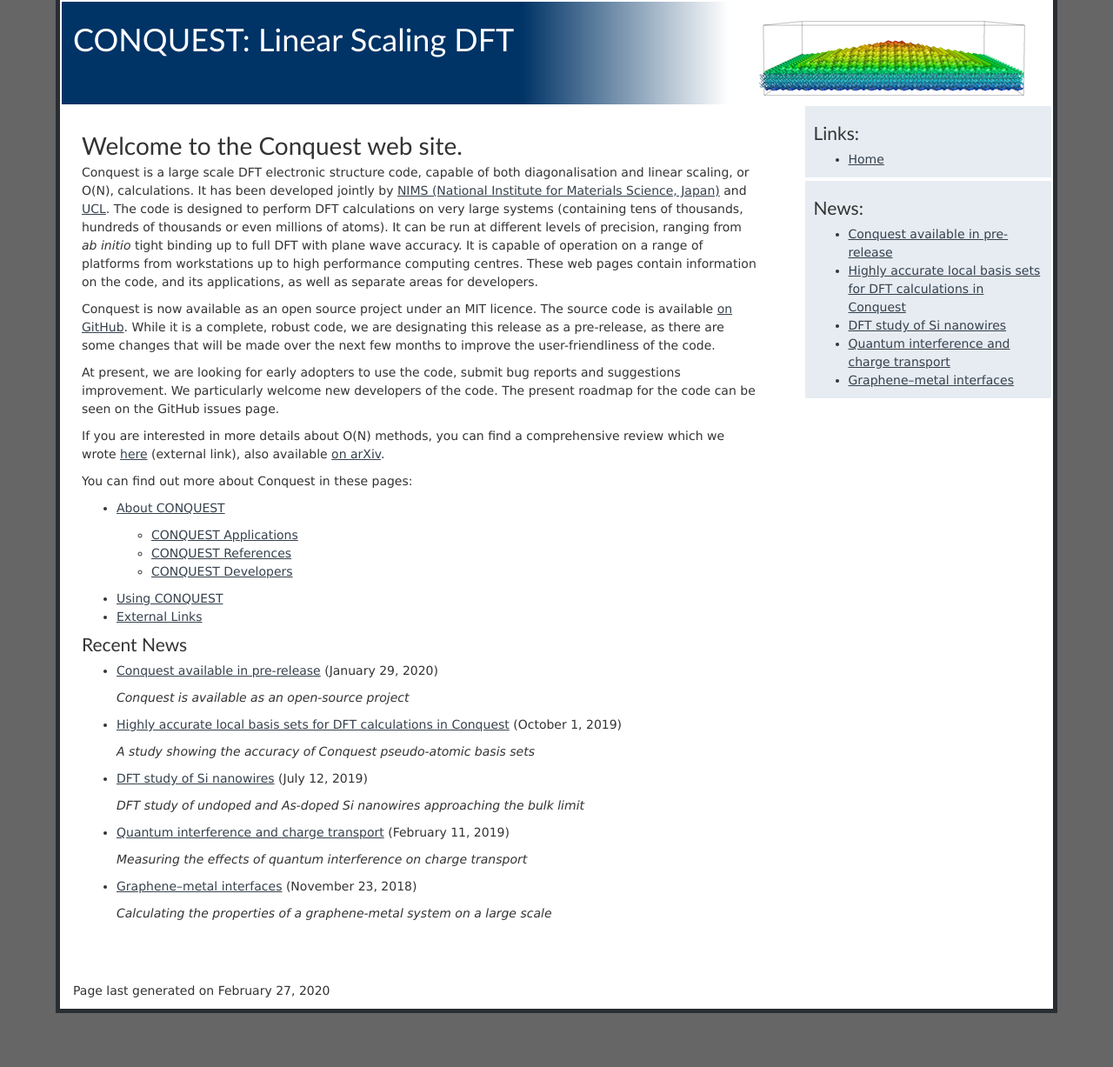
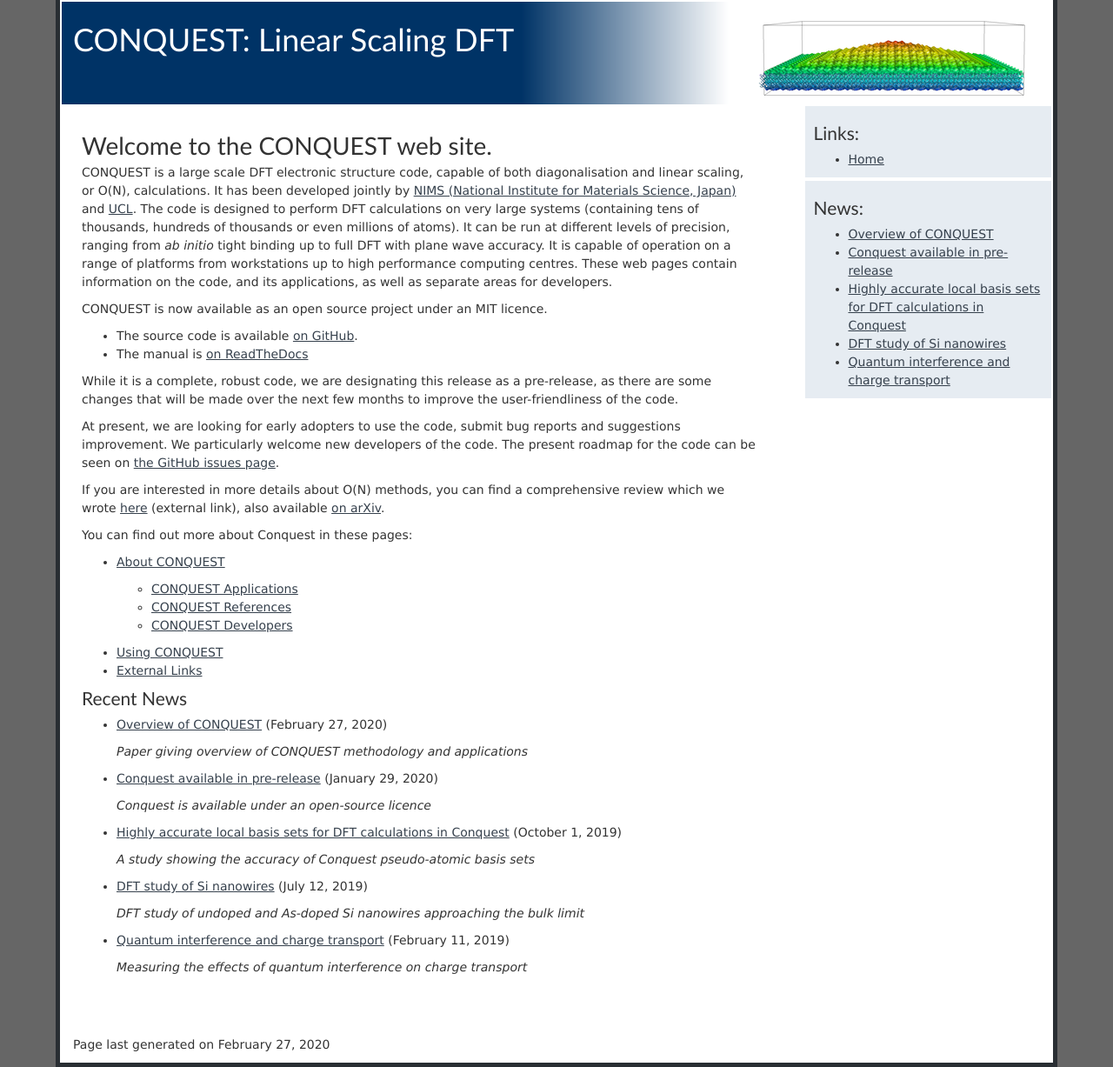
Before and after one commit to OrderN/OrderN.github.io, a Jekyll site: the page built from index.markdown, in a window 1280 px wide. Shown: the whole page at 87% size. Built offline with Jekyll 4.4.1, drawn with Linux system fonts in a browser that asks for light colours; before the commit the page ends 1165 px from its top, so only the background shows below that.

Commit message:
Add recent review paper and links to manual and source

```diff
--- a/_posts/2020-01-29-pre-release.markdown
+++ b/_posts/2020-01-29-pre-release.markdown
@@ -5,7 +5,7 @@
 year: 2020
 month: 1
 day: 29
-summary: Conquest is available as an open-source project
+summary: Conquest is available under an open-source licence
 ---
 We are happy to announce that CONQUEST, a large scale DFT code, is now
 available as an open source project (MIT licence).  While it is a
--- /dev/null
+++ b/_posts/2020-02-27-ReviewPaper.markdown
@@ -0,0 +1,15 @@
+---
+layout: post
+title: Overview of CONQUEST
+published: true
+year: 2020
+month: 2
+day: 27
+summary: Paper giving overview of CONQUEST methodology and applications
+---
+We have submitted a paper to Journal of Chemical Physics which gives
+an overview of the methodology implemented in CONQUEST, both linear
+scaling and large scale DFT.  We discuss the pseudopotential libraries
+that we use, and the basis functions that are available.  We also
+provide details of some recent applications of CONQUEST.
+The paper is available on [arXiv](https://arxiv.org/abs/1907.05768).
--- a/index.markdown
+++ b/index.markdown
@@ -3,9 +3,9 @@
 title: "CONQUEST: Linear Scaling DFT"
 published: true
 ---
-# Welcome to the Conquest web site.
+# Welcome to the CONQUEST web site.
 
-Conquest is a large scale DFT electronic structure code, capable of
+CONQUEST is a large scale DFT electronic structure code, capable of
 both diagonalisation and linear scaling, or O(N), calculations.
 It has been developed jointly by [NIMS (National Institute for Materials Science,
 Japan)](http://www.nims.go.jp) and [UCL](http://www.ucl.ac.uk). The
@@ -18,9 +18,12 @@
 contain information on the code, and its applications, as well as
 separate areas for developers.
 
-Conquest is now available as an open source project under an MIT
-licence.  The source code is available
-[on GitHub](https://github.com/OrderN/CONQUEST-release).
+CONQUEST is now available as an open source project under an MIT
+licence.
+
+* The source code is available [on GitHub](https://github.com/OrderN/CONQUEST-release).
+* The manual is [on ReadTheDocs](https://conquest.readthedocs.io/)
+
 While it is a complete, robust code, we are designating this release
 as a pre-release, as there are some changes that will be made over the
 next few months to improve the user-friendliness of the code.
@@ -28,7 +31,7 @@
 At present, we are looking for early adopters to use the code, submit
 bug reports and suggestions improvement.  We particularly welcome new
 developers of the code.  The present roadmap for the code can be seen
-on the GitHub issues page.
+on [the GitHub issues page](https://github.com/OrderN/CONQUEST-release/issues).
 
 If you are interested in more details about O(N) methods,
 you can find a comprehensive review which we wrote
```
